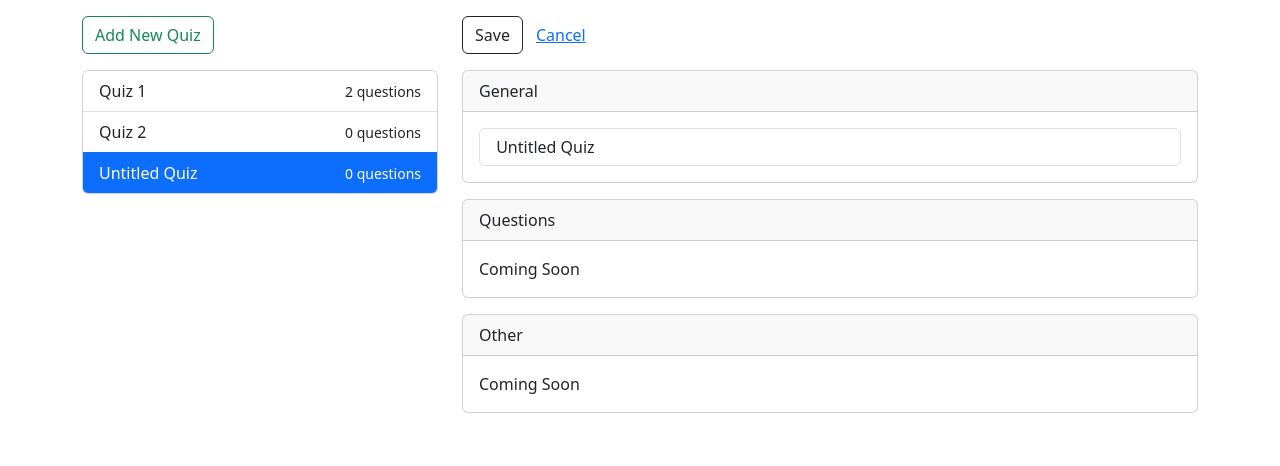
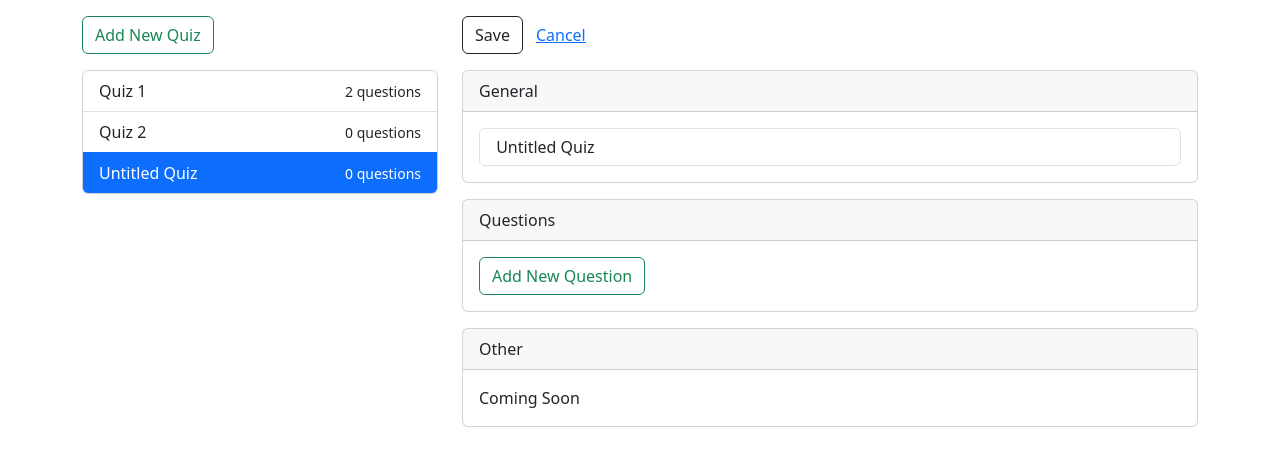
Before and after one commit to 2025-spring-jsf-online/quiz-editor, an Angular app: page / in a window 1280 px wide. Both pictures are taken after a click on the button "Add New Quiz". Shown: the top 466 px of the page. Built offline with nearby package versions, Linux system fonts and the light colour scheme.

Commit message:
Question editing working
Front end modeling is neat!

```diff
--- a/src/app/app.component.html
+++ b/src/app/app.component.html
@@ -37,7 +37,32 @@
       </div>
       <div class="card mt-3">
         <div class="card-header">Questions</div>
-        <div class="card-body">Coming Soon</div>
+        <div class="card-body">
+          <button class="btn btn-outline-success" (click)="addNewQuestion()">
+            Add New Question
+          </button>
+          <div
+            class="row mt-3"
+            *ngFor="let question of selectedQuiz.quizQuestions"
+          >
+            <div class="col-md-10">
+              <input
+                type="text"
+                class="form-control"
+                [(ngModel)]="question.questionName"
+              />
+            </div>
+
+            <div class="col-md-2">
+              <button
+                class="btn btn-link text-danger"
+                (click)="removeQuestion(question)"
+              >
+                Remove
+              </button>
+            </div>
+          </div>
+        </div>
       </div>
       <div class="card mt-3">
         <div class="card-header">Other</div>
--- a/src/app/app.component.ts
+++ b/src/app/app.component.ts
@@ -55,4 +55,23 @@
 
     this.selectedQuiz = newQuiz;
   };
+
+  addNewQuestion = () => {
+    if (this.selectedQuiz) {
+      this.selectedQuiz.quizQuestions = [
+        ...this.selectedQuiz.quizQuestions,
+        {
+          questionName: 'Untitiled Question',
+        },
+      ];
+    }
+  };
+
+  removeQuestion = (questionToRemove: QuestionDisplay) => {
+    if (this.selectedQuiz) {
+      this.selectedQuiz.quizQuestions = this.selectedQuiz.quizQuestions.filter(
+        (x) => x !== questionToRemove
+      );
+    }
+  };
 }
```
